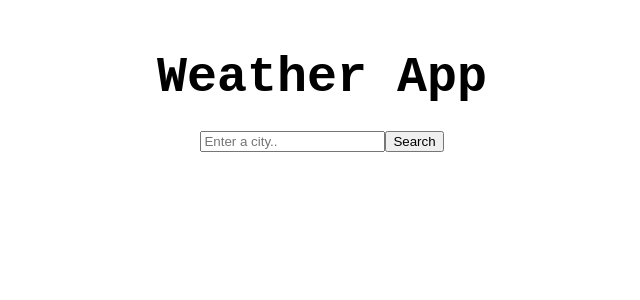
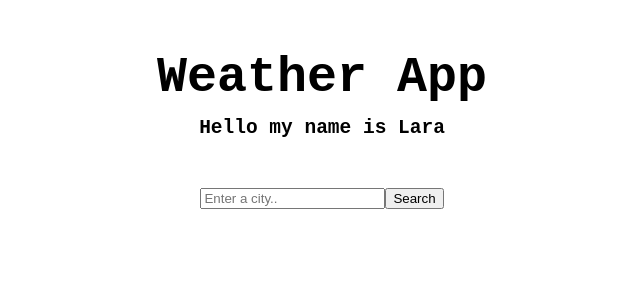
Before and after one commit to Malkiel1804/weather-app-ajax, a React (Create React App) app: page / in a window 1280 px wide. Shown: the top 300 px of the page, without its empty margins (318-958 px from the left). Built offline with nearby package versions, Linux system fonts and the light colour scheme.

Commit message:
Update App.js

```diff
--- a/src/App.js
+++ b/src/App.js
@@ -6,6 +6,9 @@ function App() {
     <div className="App">
       <header className="App-header">
         <h1>Weather App</h1>
+        <h2>
+          <strong>Hello my name is Lara</strong>
+        </h2>
         <WeatherList />
       </header>
     </div>
```
